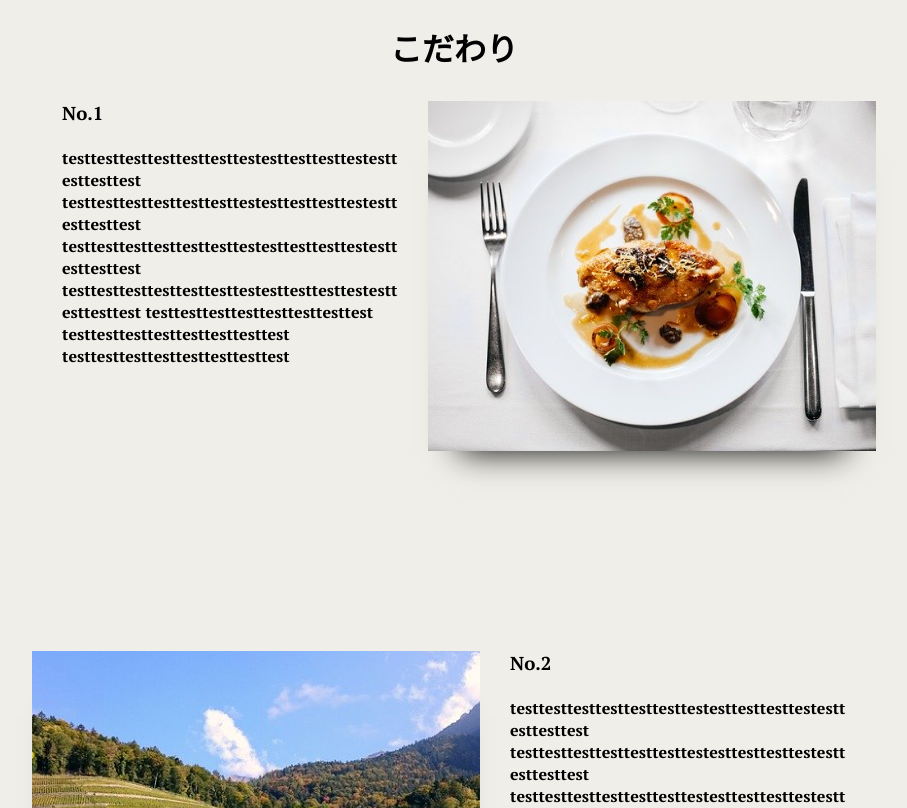
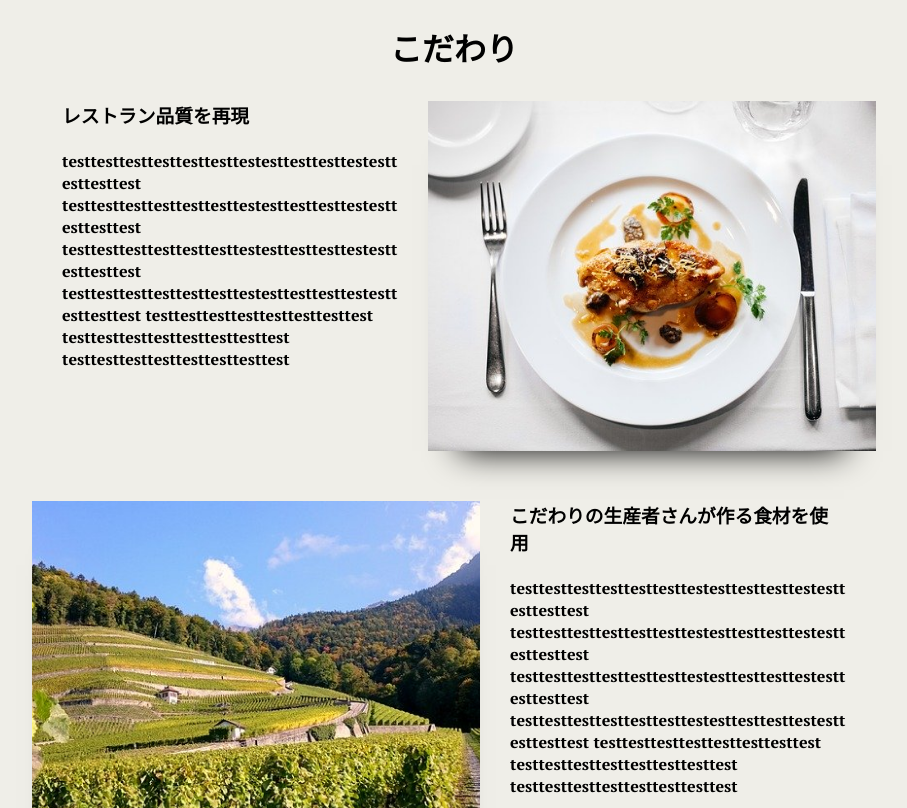
Before and after one commit to m0chi2/LP-sample, a plain HTML site: page index.html in a window 1280 px wide. Shown: the part 1992-2800 px from the top of the page, without its empty margins (186-1093 px from the left). Drawn offline with nearby package versions, Linux system fonts and the light colour scheme.

Commit message:
[Fix]layout and js correct

```diff
--- a/css/style.css
+++ b/css/style.css
@@ -184,7 +184,7 @@ header {
 }
 a, a:hover, a:active {
 	text-decoration: none;
-	color: #000;
+	color: #333;
 }
 #logo {
 	position: relative;
@@ -211,7 +211,7 @@ a, a:hover, a:active {
 	font-size: 1.5rem;
 	font-weight: bold;
 	font-family: 'Cabin', sans-serif;
-	margin: 10px;
+	margin: 5px;
 	padding: 0 10px;
 }
 .normal {
@@ -396,21 +396,53 @@ video {
 }
 .block-3 {
 	width: 100%;
-	height: 2500px;
+	height: 2000px;
 	padding-top: 20px;
 }
 .block-3 .subtitle {
 	text-align: center;
 	margin: 20px;
 }
+/*#b3-textbg {
+	position: relative;
+	font-size: 320px;
+	color: #D8D6C9;
+	top: 0;
+	left: 0;
+	z-index: -10;
+}*/
+/*.diamond {
+	position: relative;
+	width: 0;
+	height: 0;
+	border: 50px solid transparent;
+	border-bottom: 70px solid #81C7D4;
+	position: relative;
+	top: -50px;
+	z-index: -1;
+}
+.diamond:after {
+	content: '';
+	position: absolute;
+	left: -50px; top: 70px;
+	width: 0;
+	height: 0;
+	border: 50px solid transparent;
+	border-top: 70px solid #81C7D4;
+	z-index: -1;
+}*/
 .feature-box {
-	margin-bottom: 200px;
+	position: relative;
+	margin-bottom: 50px;
 }
+
 .feature-text {
+	position: relative;
 	width: 30%;
 	height: 350px;
 	padding: 0 30px;
 	word-wrap: break-word;
+	z-index: 1;
 }
 .img-box {
 	width: 40%;
@@ -465,7 +497,8 @@ video {
 	top: -40px;
 }
 .block-4 {
-	height: 850px
+	height: 850px;
+	margin: 100px auto;
 }
 .slider-for {
 	margin: 30px 0;
--- a/index.html
+++ b/index.html
@@ -53,9 +53,10 @@
 	<span id="logo-bg"></span>
 	<nav>
 		<ul id="header-nav">
-			<li class="normal">ABOUT</li>
-			<li class="normal">FEATURE</li>
-			<li class="normal">PRODUCTS</li>
+			<li class="normal"><a href="#about-link">ABOUT</a></li>
+			<li class="normal"><a href="#feature-link">FEATURE</a></li>
+			<li class="normal"><a href="#product-link">PRODUCTS</a></li>
+			<li class="normal"><a href="#shopinfo-link">SHOP</a></li>
 			<li id="shoping">ONLINESHOP</li>
 		</ul>
 	</nav>
@@ -73,7 +74,7 @@
 	</div>
 	<div id="skew-1" class="skew-c"></div>
 </section>
-<section class="block-2">
+<section id="about-link" class="block-2">
 	<h1 class="title fade">about</h1>
 	<div id="b2-textbox" class="slideLeft">
 		<div id="b2-text">
@@ -89,16 +90,16 @@
 	<div id="about-1" class="slideRight slow"></div>
 	<div id="about-2" class="fade"></div>
 </section>
+
 <div id="skew-2" class="skew-cc"></div>
 <div class="mid-bg"></div>
-
 <div id="skew-3" class="skew-c"></div>
-<section class="block-3">
+<section id="feature-link" class="block-3">
 	<h1 class="title">feature</h1>
 	<h2 class="subtitle feature">こだわり</h2>
 		<div class="feature-box flexbox">
 			<div class="feature-text">
-				<h3>No.1</h3><br>
+				<h3>レストラン品質を再現</h3><br>
 				<p>testtesttesttesttesttesttestesttesttesttestesttesttesttest
 				testtesttesttesttesttesttestesttesttesttestesttesttesttest
 				testtesttesttesttesttesttestesttesttesttestesttesttesttest
@@ -112,7 +113,7 @@
 		<div class="feature-box flexbox">
 			<div id="feature2" class="img-box"></div>
 			<div class="feature-text">
-				<h3>No.2</h3><br>
+				<h3>こだわりの生産者さんが作る食材を使用</h3><br>
 				<p>testtesttesttesttesttesttestesttesttesttestesttesttesttest
 				testtesttesttesttesttesttestesttesttesttestesttesttesttest
 				testtesttesttesttesttesttestesttesttesttestesttesttesttest
@@ -124,7 +125,7 @@
 		</div>
 		<div class="feature-box flexbox">
 			<div class="feature-text">
-				<h3>No.3</h3><br>
+				<h3>高いコストパフォーマンス</h3><br>
 				<p>testtesttesttesttesttesttestesttesttesttestesttesttesttest<br>
 				testtesttesttesttesttesttestesttesttesttestesttesttesttest<br>
 				testtesttesttesttesttesttestesttesttesttestesttesttesttest<br>
@@ -163,7 +164,7 @@
 </section>
 
 <div id="skew-4" class="skew-cc"></div>
-<section class="block-4">
+<section id="production-link" class="block-4">
 		<h1 class="title">products</h1>
 		  <div class="slider-for">
 		    <div class="img product-1"></div>
@@ -179,7 +180,7 @@
 		  </div>
 </section>
 <div id="skew-5" class="skew-cc"></div>
-<section class="block-5">
+<section id="shopinfo-link" class="block-5">
 <div id="skew-6" class="skew-cc"></div>
   <div>
   	<div id="shop-wrap" class="fade">
--- a/js/script.js
+++ b/js/script.js
@@ -21,9 +21,9 @@ function stopload(){
 $(function(){
 	$(window).scroll(function(){
 		$('.fade').each(function(){
-			var elemPos = $(this).offset().top;
-			var scroll = $(window).scrollTop();
-			var h = $(window).height();
+			var elemPos = $(this).offset().top,
+			     scroll = $(window).scrollTop(),
+			     h = $(window).height();
 			if (scroll > elemPos - h/1.1){
 				$(this).addClass('scroll');
 			}else{
@@ -31,9 +31,9 @@ $(function(){
 			}
 		});
 		$('.slideRight').each(function(){
-			var elemPos = $(this).offset().top;
-			var scroll = $(window).scrollTop();
-			var h = $(window).height();
+			var elemPos = $(this).offset().top,
+			    scroll = $(window).scrollTop(),
+			    h = $(window).height();
 			if (scroll > elemPos - h/1.1){
 				$(this).addClass('scroll');
 			}else{
@@ -41,9 +41,9 @@ $(function(){
 			}
 		});
 		$('.slideLeft').each(function(){
-			var elemPos = $(this).offset().top;
-			var scroll = $(window).scrollTop();
-			var h = $(window).height();
+			var elemPos = $(this).offset().top,
+			    scroll = $(window).scrollTop(),
+			    h = $(window).height();
 			if (scroll > elemPos - h/1.1){
 				$(this).addClass('scroll');
 			}else{
@@ -53,13 +53,23 @@ $(function(){
 		$(window).scroll(function (){
 	    	$('.slideup').each(function(){
 	        	var elemPos = $(this).offset().top,
-	            	scroll = $(window).scrollTop(),
-	            	h = $(window).height()-300;
+	                scroll = $(window).scrollTop(),
+	                h = $(window).height()-300;
 	          if (scroll > elemPos - h/1.1){
 	            $(this).addClass('slide');
 	            }
 	        });
 	    });
+	    $(window).scroll(function(){
+	    	$('.feature-box').each(function(){
+		    	var elemPos = $(this).offset().top,
+				    scroll = $(window).scrollTop(),
+				    h = $(window).height();
+				if (scroll > elemPos - h/1.1){
+					$(this).addClass('active');
+		    	};
+			});
+		});
 	});
 });
 
@@ -72,6 +82,9 @@ $(function(){
 		autoplay: true,
 	    autoplaySpeed: 3000,
 		asNavFor: '.slider-nav',
+	    pauseOnDotshover: false,
+	    pauseOnhover: false,
+	    lazyLoad: "progressive"
 	});
 	$('.slider-nav').slick({
 		slidesToShow: 3,
```
